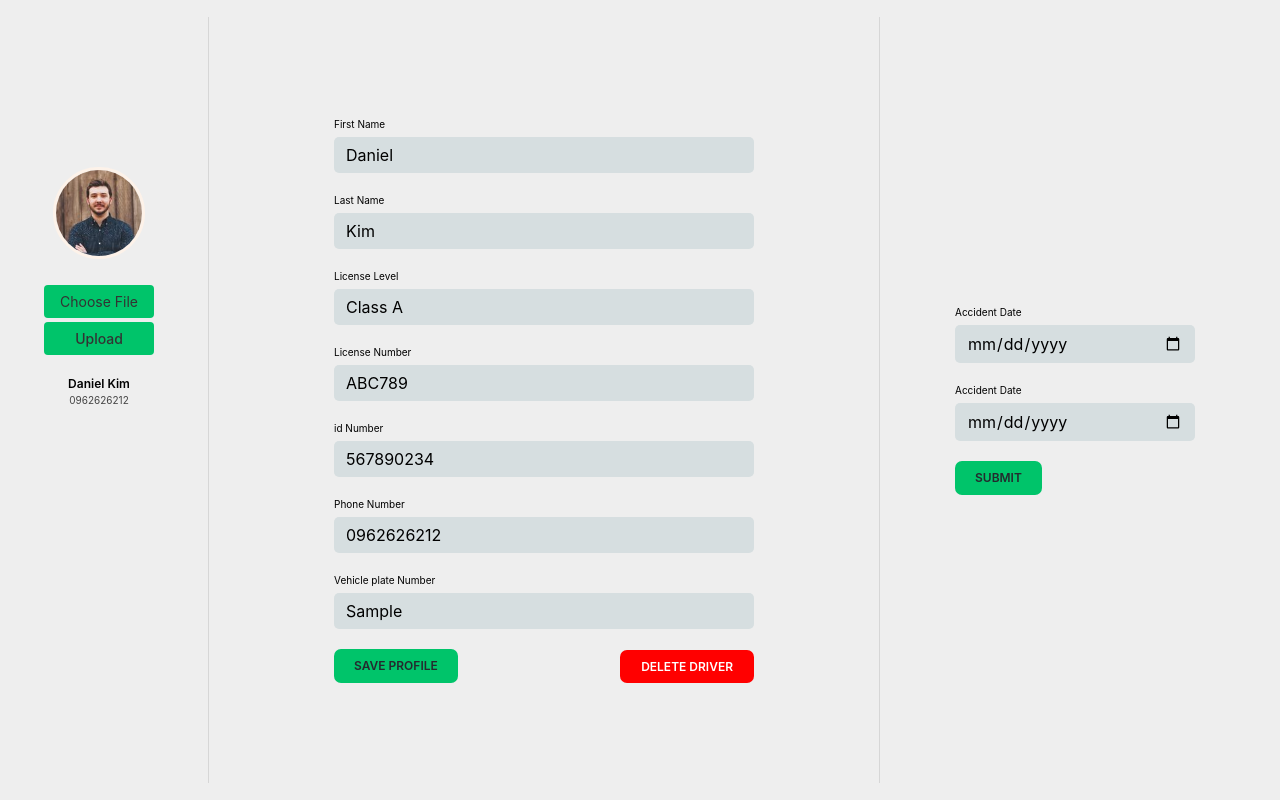
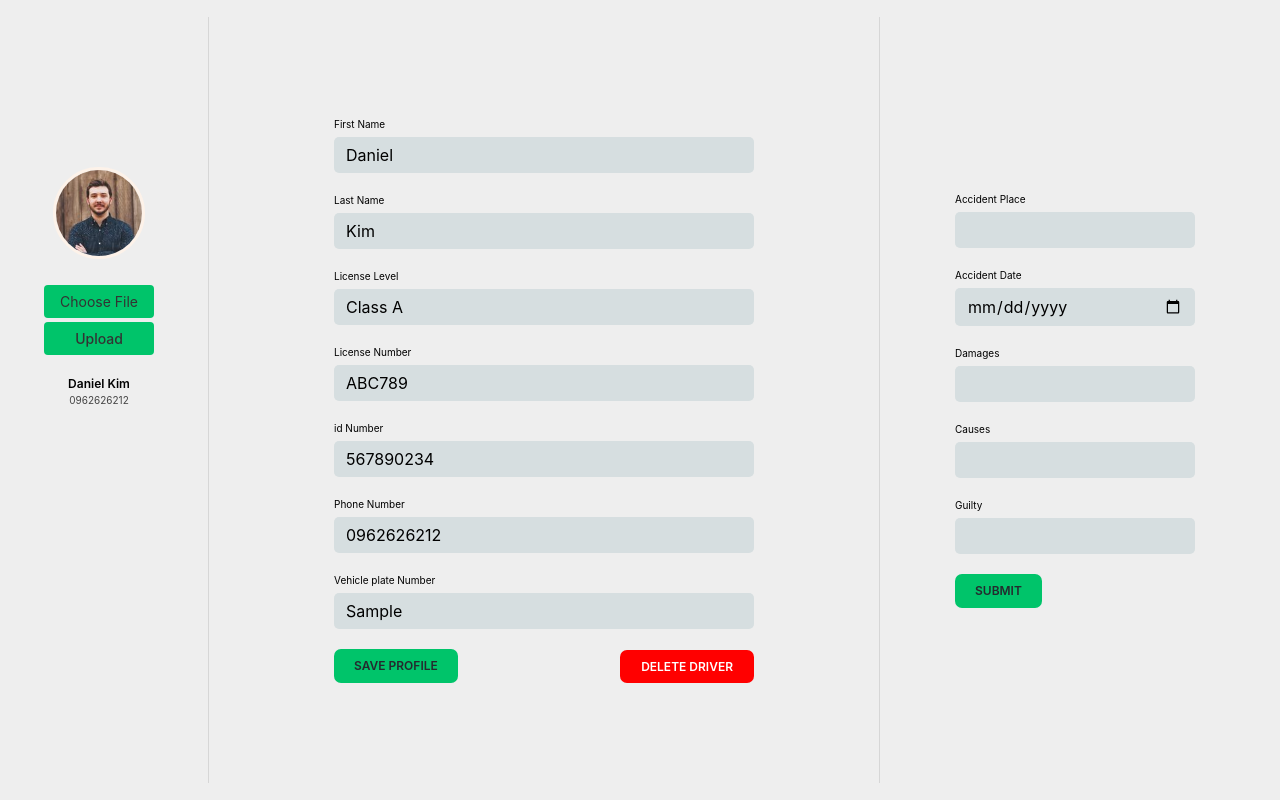
Before and after one commit to leulsege/Traffic-file-analysis, a React (Vite) app in the folder applications/webapp/: page /driverprofile in a window 1280 px wide. Both pictures are taken after typing "Sample" into the empty fields and a click on the button "Add Accident". Built offline with nearby package versions, Linux system fonts and the light colour scheme.

Commit message:
accident form

```diff
--- a/applications/webapp/src/components/AccidentForm.tsx
+++ b/applications/webapp/src/components/AccidentForm.tsx
@@ -4,17 +4,21 @@ import { useState } from "react";
 
 function AccidentForm() {
   const [accidentDate, setAccidentDate] = useState("");
+  const [accidentPlace, setAccidentPlace] = useState("");
+  const [damages, setDamages] = useState("");
+  const [causes, setCauses] = useState("");
+  const [guilty, setGuilty] = useState("");
 
   return (
     <main className={styles.login}>
       <form className={styles.form}>
         <div className={styles.row}>
-          <label htmlFor="text">Accident Date</label>
+          <label htmlFor="text">Accident Place</label>
           <input
-            type="date"
-            id="firstName"
-            onChange={(e) => setAccidentDate(e.target.value)}
-            value={accidentDate}
+            type="text"
+            id="accidentPlace"
+            onChange={(e) => setAccidentPlace(e.target.value)}
+            value={accidentPlace}
             required
           />
         </div>
@@ -29,6 +33,37 @@ function AccidentForm() {
             required
           />
         </div>
+        <div className={styles.row}>
+          <label htmlFor="text">Damages</label>
+          <input
+            type="text"
+            id="damages"
+            onChange={(e) => setDamages(e.target.value)}
+            value={damages}
+            required
+          />
+        </div>
+        <div className={styles.row}>
+          <label htmlFor="text">Causes</label>
+          <input
+            type="text"
+            id="accidentPlace"
+            onChange={(e) => setCauses(e.target.value)}
+            value={causes}
+            required
+          />
+        </div>
+
+        <div className={styles.row}>
+          <label htmlFor="text">Guilty</label>
+          <input
+            type="text"
+            id="guilty"
+            onChange={(e) => setGuilty(e.target.value)}
+            value={guilty}
+            required
+          />
+        </div>
 
         <div className={styles.buttons}>
           <Link className={styles.ctaLink}>Submit</Link>
```
